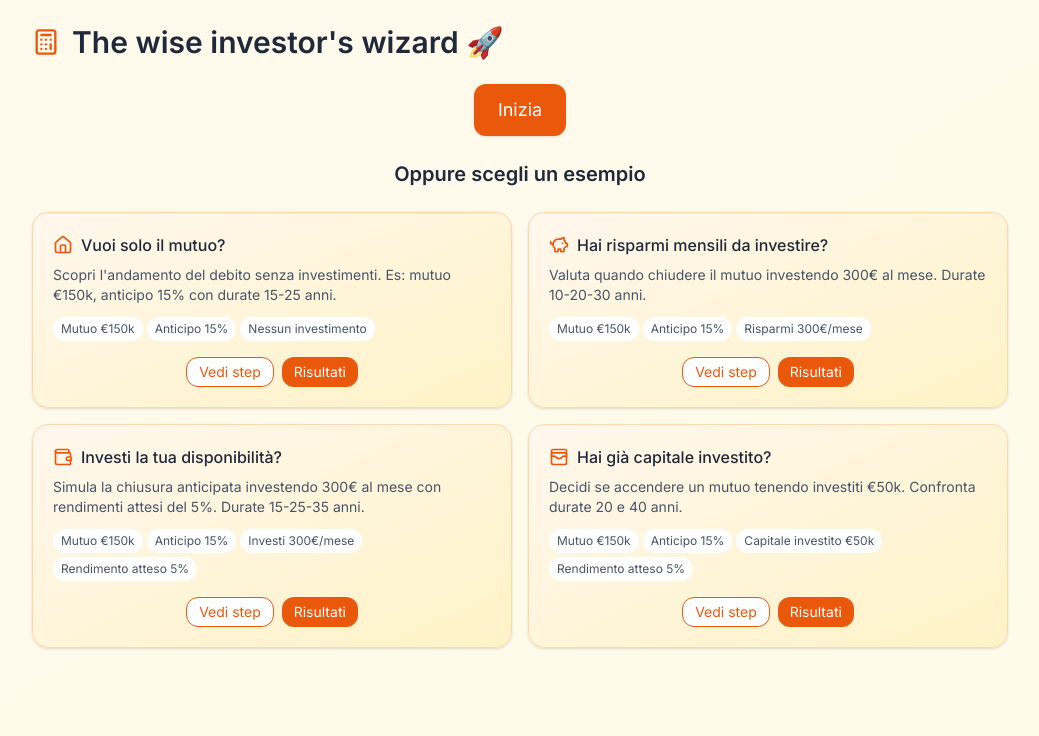
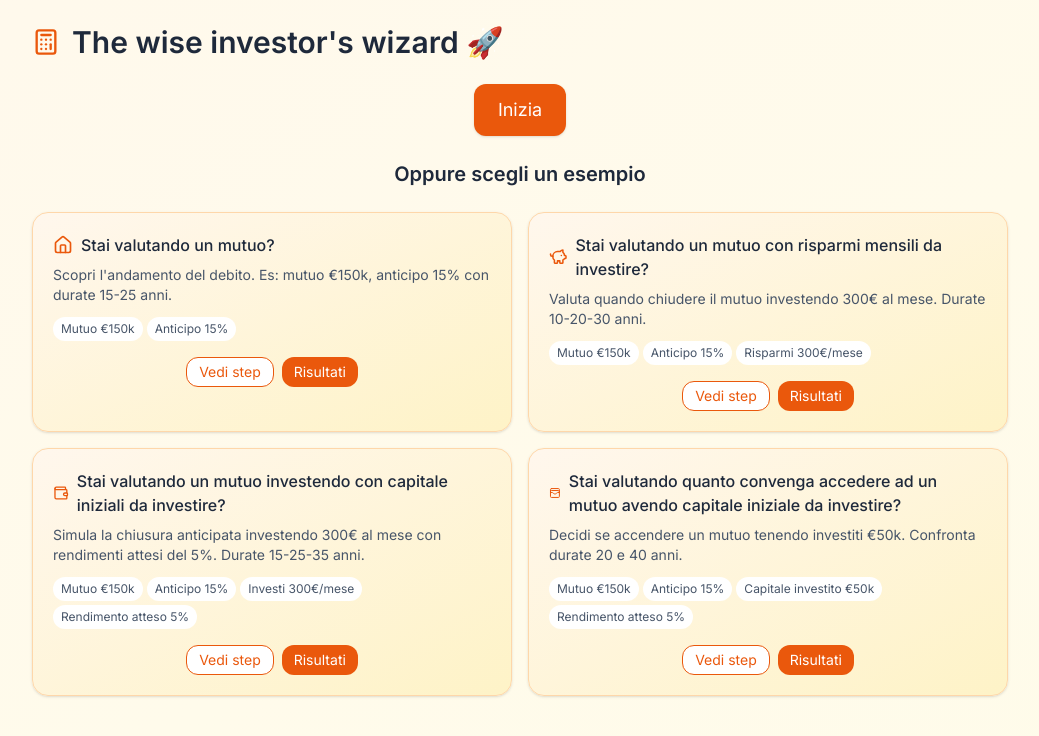
Before and after one commit to mattiamoretta/buy-or-loan, a React (Vite) app: page / in a window 1280 px wide. Shown: the top 736 px of the page, without its empty margins (120-1159 px from the left). Built offline with nearby package versions, Linux system fonts and the light colour scheme.

Commit message:
Updated labels

```diff
--- a/src/App.jsx
+++ b/src/App.jsx
@@ -618,9 +618,9 @@ export default function App(){
               <div className="grid grid-cols-1 md:grid-cols-2 gap-4">
                 <ConfigCard
                   icon={Home}
-                  title="Vuoi solo il mutuo?"
-                  description="Scopri l'andamento del debito senza investimenti. Es: mutuo €150k, anticipo 15% con durate 15-25 anni."
-                  details={["Mutuo €150k", "Anticipo 15%", "Nessun investimento"]}
+                  title="Stai valutando un mutuo?"
+                  description="Scopri l'andamento del debito. Es: mutuo €150k, anticipo 15% con durate 15-25 anni."
+                  details={["Mutuo €150k", "Anticipo 15%"]}
                   onSteps={() => {
                     applyConfig(1);
                     setStep(1);
@@ -636,7 +636,7 @@ export default function App(){
                 />
                 <ConfigCard
                   icon={PiggyBank}
-                  title="Hai risparmi mensili da investire?"
+                  title="Stai valutando un mutuo con risparmi mensili da investire?"
                   description="Valuta quando chiudere il mutuo investendo 300€ al mese. Durate 10-20-30 anni."
                   details={["Mutuo €150k", "Anticipo 15%", "Risparmi 300€/mese"]}
                   onSteps={() => {
@@ -654,7 +654,7 @@ export default function App(){
                 />
                 <ConfigCard
                   icon={Wallet}
-                  title="Investi la tua disponibilità?"
+                  title="Stai valutando un mutuo investendo con capitale iniziali da investire?"
                   description="Simula la chiusura anticipata investendo 300€ al mese con rendimenti attesi del 5%. Durate 15-25-35 anni."
                   details={["Mutuo €150k", "Anticipo 15%", "Investi 300€/mese", "Rendimento atteso 5%"]}
                   onSteps={() => {
@@ -672,7 +672,7 @@ export default function App(){
                 />
                 <ConfigCard
                   icon={WalletCards}
-                  title="Hai già capitale investito?"
+                  title="Stai valutando quanto convenga accedere ad un mutuo avendo capitale iniziale da investire?"
                   description="Decidi se accendere un mutuo tenendo investiti €50k. Confronta durate 20 e 40 anni."
                   details={["Mutuo €150k", "Anticipo 15%", "Capitale investito €50k", "Rendimento atteso 5%"]}
                   onSteps={() => {
```
